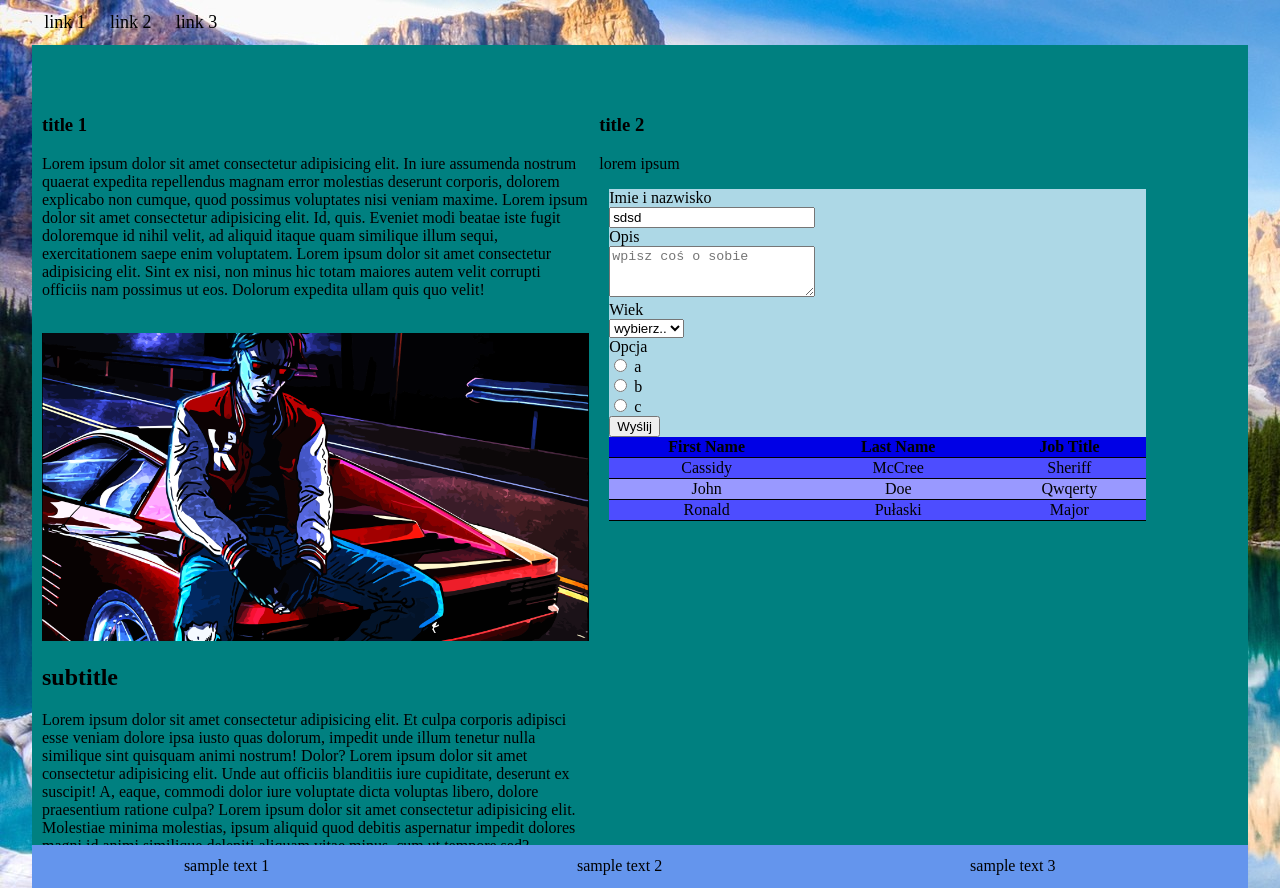
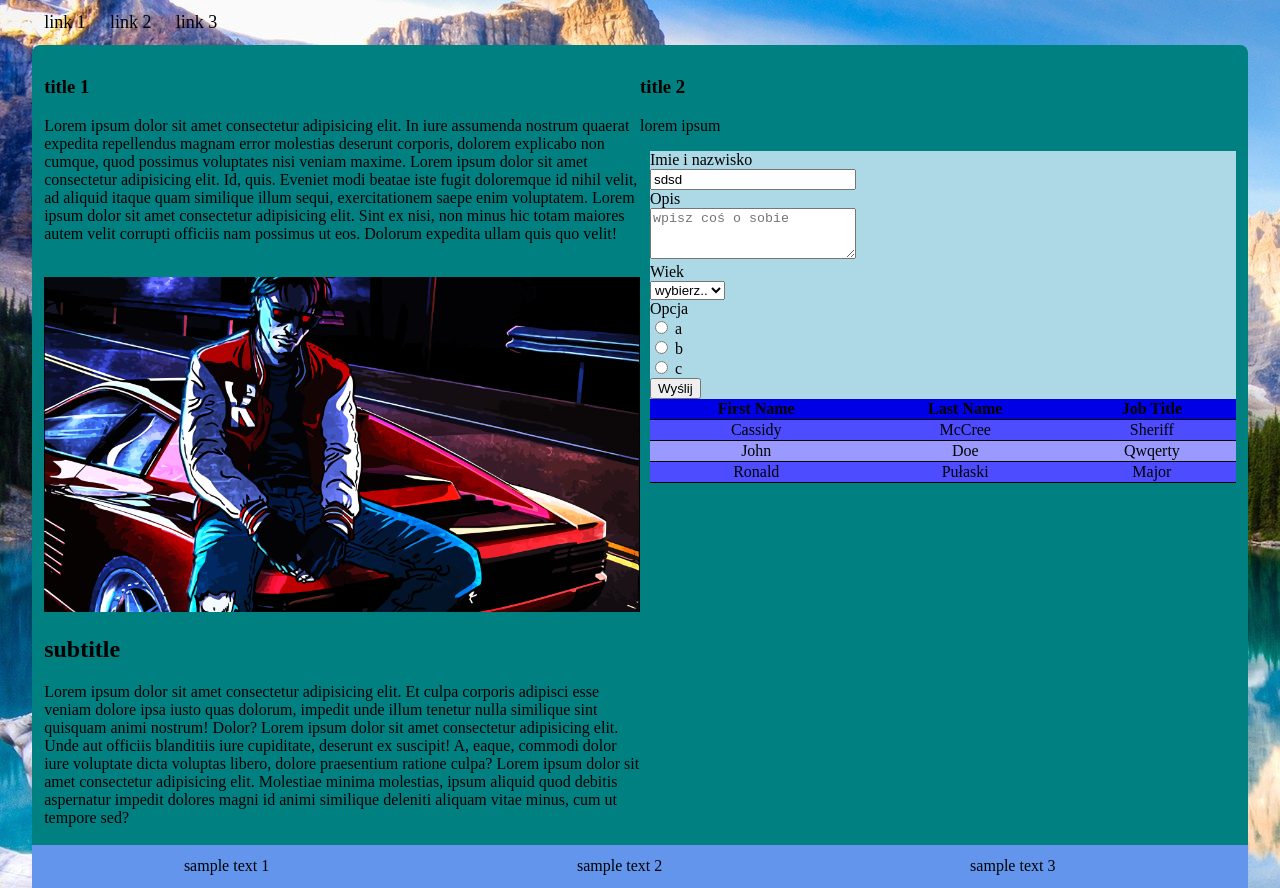
Before and after one commit to damiankreft/internet-technologies, a plain HTML site: page zaadanie3/index.html in a window 1280 px wide. Drawn offline with Linux system fonts and the light colour scheme.

Commit message:
Remove superfluous margins causing horizontal scrollbar appear. Fix size of the both content columns.

```diff
--- a/zaadanie3/style.css
+++ b/zaadanie3/style.css
@@ -19,6 +19,7 @@ body {
 }
 
 #content {
+    border-radius: 8px 8px 0 0;
     overflow-y: scroll;
     width: 100%;
     height: 800px;
@@ -92,7 +93,7 @@ ul li ul li a {
 /* ------------------- content ------------------- */
 @media screen and (min-width: 1000px){
     article, .part1, .part2 {
-        width: 45%;
+        width: 50%;
         float: left;
     }
 }
@@ -103,9 +104,8 @@ ul li ul li a {
     }
 }
 
-article {
-    margin-top: 50px;
-    margin-left: 10px;
+section {
+    margin: 1%;
 }
 
 img {
```
